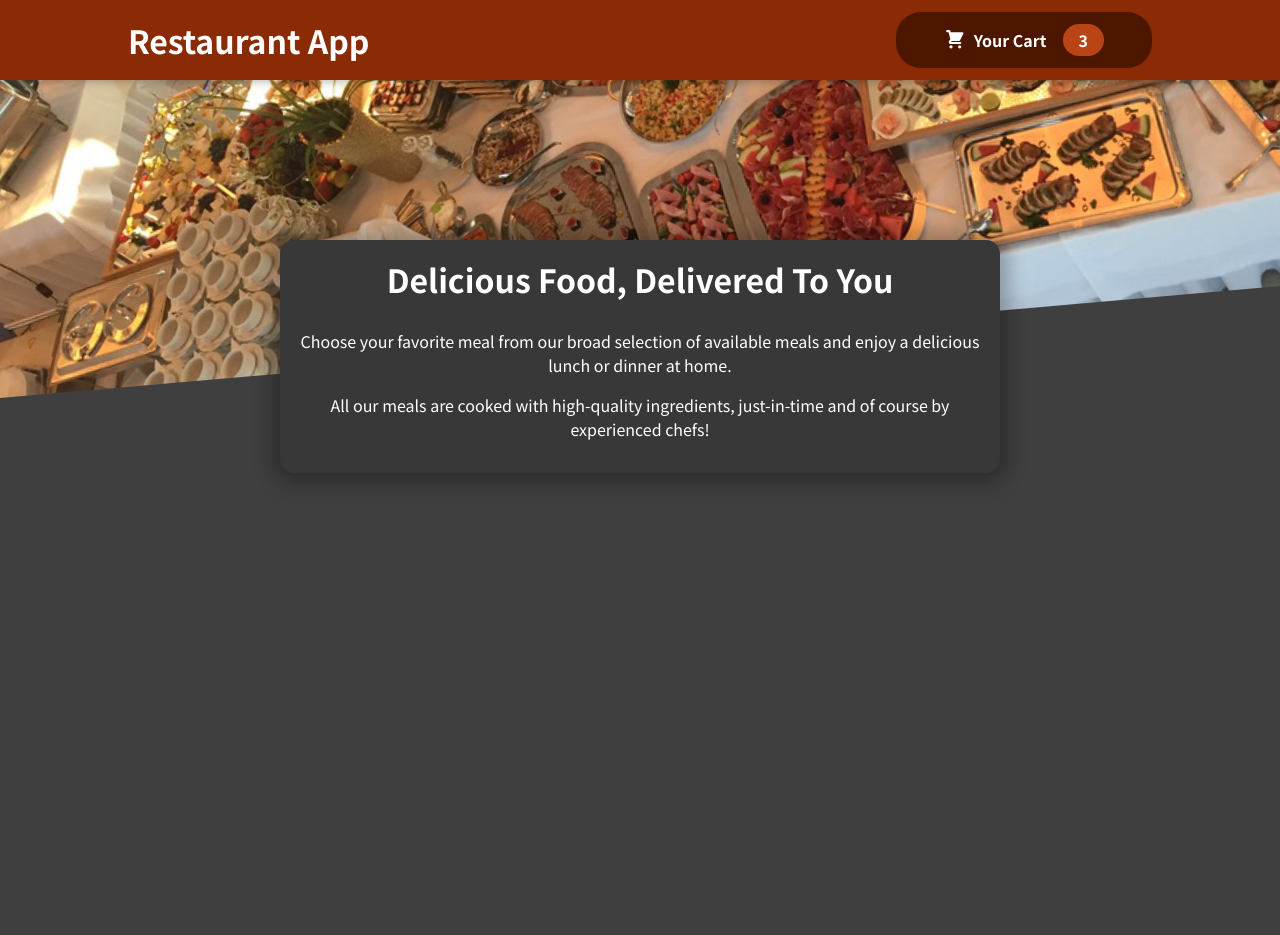
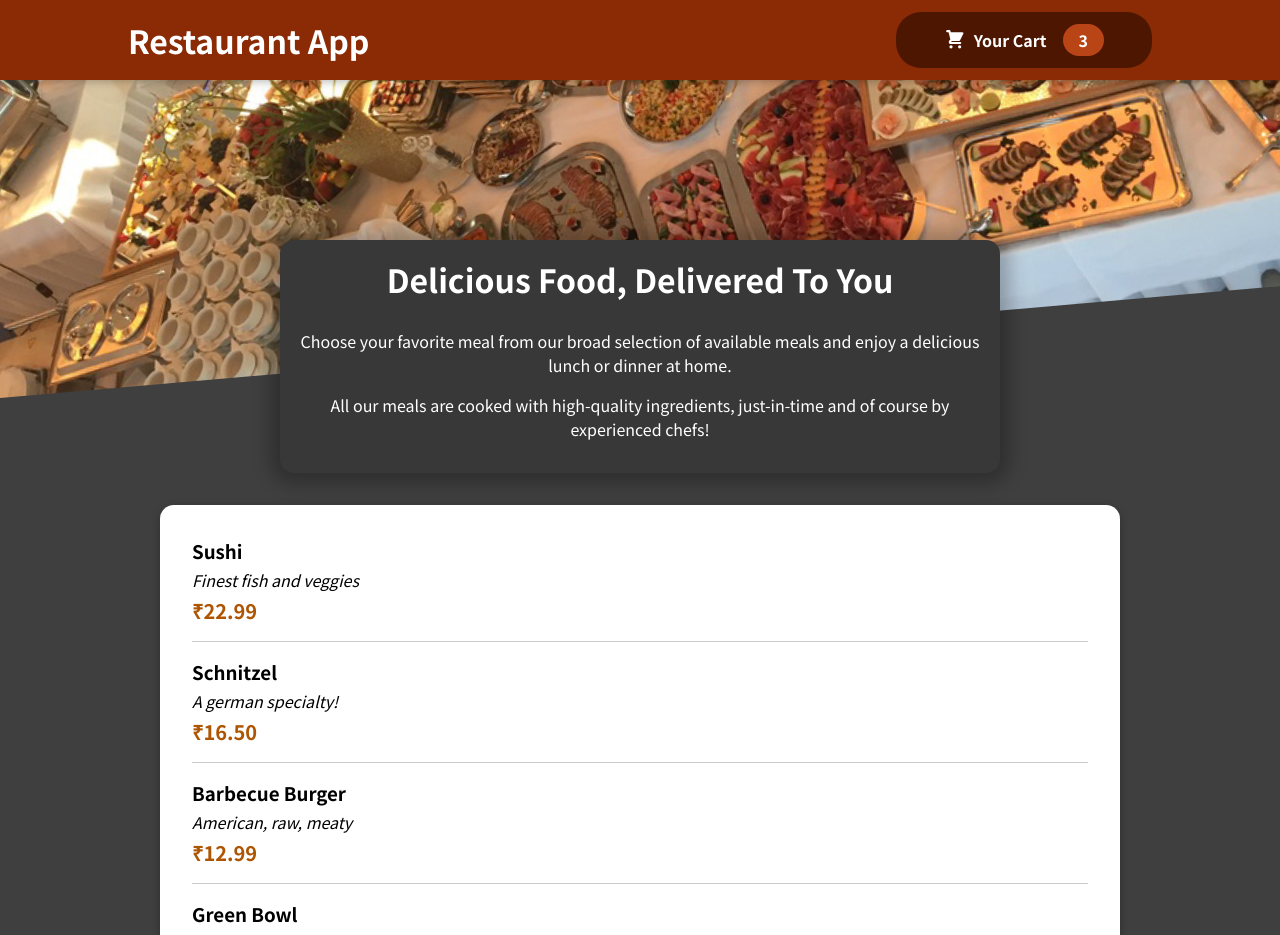
Before and after one commit to Sanjay-3797/Restaurant-App, a React (Create React App) app: page / in a window 1280 px wide. Shown: the top 935 px of the page. Before the commit the page ends 800 px from the top, so only its background shows below. Built offline with nearby package versions, Linux system fonts and the light colour scheme.

Commit message:
meal list added

```diff
--- /dev/null
+++ b/src/components/MealItem/MealItem.js
@@ -0,0 +1,17 @@
+import classes from "./MealItem.module.css";
+
+const MealItem = (props) => {
+  const price = `₹${props.price.toFixed(2)}`;
+
+  return (
+    <li className={classes.meal}>
+      <div>
+        <h3>{props.name}</h3>
+        <div className={classes.description}>{props.description}</div>
+        <div className={classes.price}>{price}</div>
+      </div>
+      <div></div>
+    </li>
+  );
+};
+export default MealItem;
--- /dev/null
+++ b/src/components/MealItem/MealItem.module.css
@@ -0,0 +1,22 @@
+.meal {
+    display: flex;
+    justify-content: space-between;
+    margin: 1rem;
+    padding-bottom: 1rem;
+    border-bottom: 1px solid #ccc;
+}
+
+.meal h3 {
+    margin: 0 0 0.25rem 0;
+}
+
+.description {
+    font-style: italic;
+}
+
+.price {
+    margin-top: 0.25rem;
+    font-weight: bold;
+    color: #ad5502;
+    font-size: 1.25rem;
+}
--- a/src/components/Meals/AvailableMeals.js
+++ b/src/components/Meals/AvailableMeals.js
@@ -1,5 +1,7 @@
 import React from "react";
 import classes from "./AvailableMeals.module.css";
+import Card from "../UI/Card";
+import MealItem from "../MealItem/MealItem";
 
 const DUMMY_MEALS = [
   {
@@ -29,10 +31,20 @@ const DUMMY_MEALS = [
 ];
 
 const AvailableMeals = (props) => {
-  const mealList = DUMMY_MEALS.map((meal) => <li>{meal.name}</li>);
+  const mealList = DUMMY_MEALS.map((meal) => (
+    <MealItem
+      key={meal.id}
+      name={meal.name}
+      description={meal.description}
+      price={meal.price}
+    />
+  ));
+
   return (
     <section className={classes.meals}>
-      <ul>{mealList}</ul>
+      <Card>
+        <ul>{mealList}</ul>
+      </Card>
     </section>
   );
 };
--- a/src/components/Meals/Meals.js
+++ b/src/components/Meals/Meals.js
@@ -1,10 +1,12 @@
 import React from "react";
 import MealSummary from "./MealsSummury";
+import AvailableMeals from "./AvailableMeals";
 
 const Meals = () => {
   return (
     <React.Fragment>
       <MealSummary />
+      <AvailableMeals />
     </React.Fragment>
   );
 };
--- /dev/null
+++ b/src/components/UI/Card.js
@@ -0,0 +1,6 @@
+import classes from "./Card.module.css";
+
+const Card = (props) => {
+  return <div className={classes.card}>{props.children}</div>;
+};
+export default Card;
--- /dev/null
+++ b/src/components/UI/Card.module.css
@@ -0,0 +1,6 @@
+.card {
+    padding: 1rem;
+    box-shadow: 0 2px 8px rgba(0, 0, 0, 0.25);
+    border-radius: 14px;
+    background-color: white;
+}
```
Also changed, not shown: src/components/MealItem/MealItemForm.js (added).
